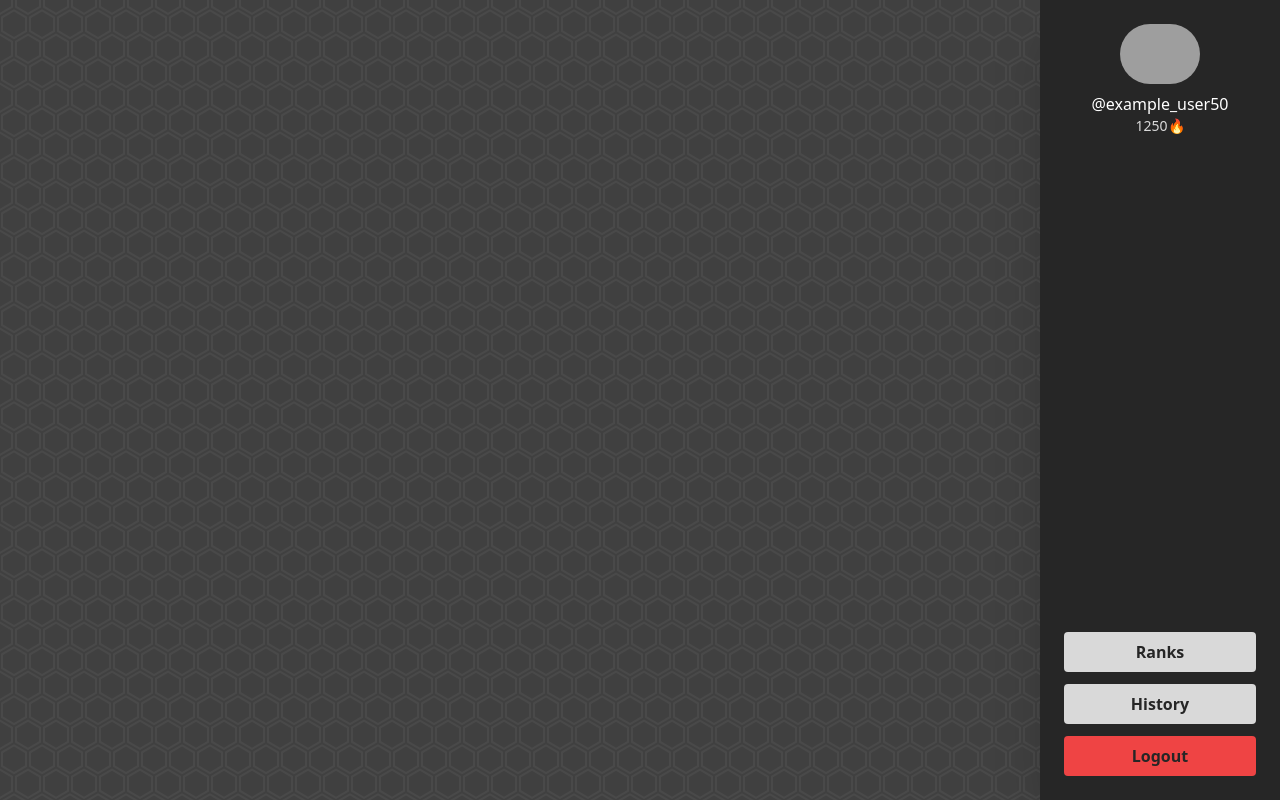
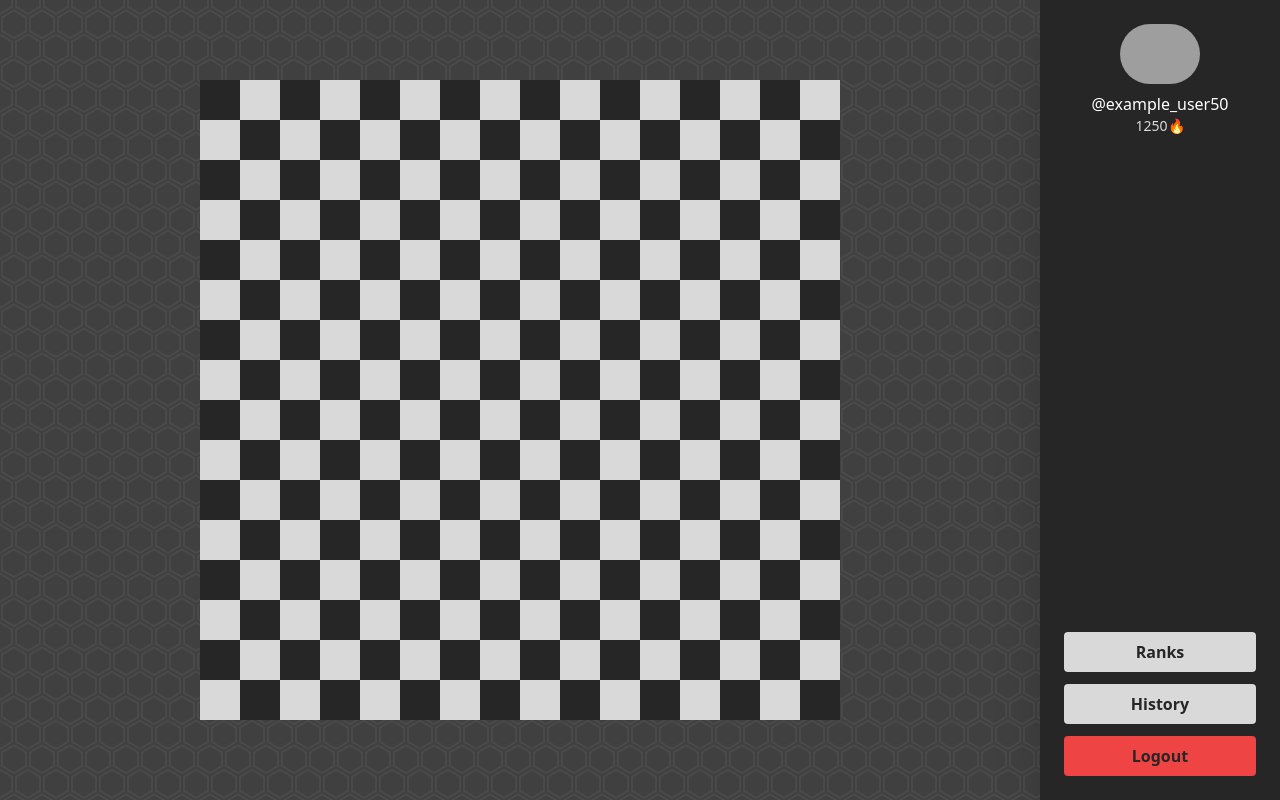
Before and after one commit to JStoch/halma, a React (Vite) app in the folder frontend/: page /game in a window 1280 px wide. Built offline with nearby package versions, Linux system fonts and the light colour scheme; grey boxes are pictures that could not be loaded.

Commit message:
Board-v1

```diff
--- a/frontend/src/App.jsx
+++ b/frontend/src/App.jsx
@@ -1,5 +1,6 @@
 import { Routes, Route } from "react-router-dom";
 import Home from "./pages/Home";
+import Game from "./pages/Game";
 import Sidebar from "./components/Sidebar";
 
 function App() {
@@ -8,6 +9,7 @@ function App() {
       <Sidebar />
       <Routes>
         <Route path="/" element={<Home />} />
+        <Route path="/game" element={<Game />} />
       </Routes>
     </div>
   );
--- a/frontend/src/components/Board/Field.jsx
+++ b/frontend/src/components/Board/Field.jsx
@@ -1,7 +1,9 @@
-function Field({ color }) {
+function Field({ color, size }) {
   const bgColor = color === "white" ? "bg-platinum" : "bg-neutral-800";
+  const cellWidth = size === "big" ? "w-10" : "w-7";
+  const cellHeight = size === "big" ? "h-10" : "h-7";
 
-  return <div className={`${bgColor} w-7 h-7`}></div>;
+  return <div className={`${bgColor} ${cellWidth} ${cellHeight}`}></div>;
 }
 
 export default Field;
--- a/frontend/src/components/Board/index.jsx
+++ b/frontend/src/components/Board/index.jsx
@@ -1,13 +1,17 @@
 import Field from "./Field";
 
-function Board() {
+function Board({ size }) {
   return (
     <div>
       {[...Array(16)].map((e, i) => (
         <div key={i}>
           <div className="flex">
             {[...Array(16)].map((e, j) => (
-              <Field key={i} color={(i + j) % 2 ? "white" : "black"} />
+              <Field
+                key={j}
+                color={(i + j) % 2 ? "white" : "black"}
+                size={size}
+              />
             ))}
           </div>
         </div>
--- a/frontend/src/components/Button/index.jsx
+++ b/frontend/src/components/Button/index.jsx
@@ -1,9 +1,10 @@
-function Button({ value, className, url }) {
+function Button({ value, className, href, target, onClick }) {
   return (
     <a
-      href={url ? url : "#"}
-      target={"_blank" ? url : "_self"}
+      href={href ? href : "#"}
+      target={target ? target : "_self"}
       className={`flex justify-center items-center rounded px-4 py-2 text-neutral-800 ${className}`}
+      onClick={onClick}
     >
       <span className="font-bold">{value}</span>
     </a>
--- /dev/null
+++ b/frontend/src/pages/Game.jsx
@@ -0,0 +1,11 @@
+import Board from "../components/Board";
+
+function Game() {
+  return (
+    <div className="flex-1 flex justify-center items-center">
+      <Board size="big" />
+    </div>
+  );
+}
+
+export default Game;
--- a/frontend/src/pages/Home.jsx
+++ b/frontend/src/pages/Home.jsx
@@ -1,31 +1,43 @@
 import Button from "../components/Button";
 import Board from "../components/Board";
+import { useNavigate } from "react-router-dom";
 
 function Home() {
+  const navigate = useNavigate();
+
   return (
     <div className="flex-1 flex">
-      <div className="basis-2/3 flex flex-col items-center p-8">
+      <div className="basis-2/3 flex flex-col justify-center items-center p-8">
         <h1 className="text-8xl text-white text-shadow shadow-neutral-800 select-none">
           Halma.com
         </h1>
         <h2 className="text-2xl mb-8 text-white text-shadow shadow-neutral-800 select-none">
           The biggest (and only) halma server with competetive features
         </h2>
-        <Board />
+        <Board size="small" />
       </div>
       <div className="flex flex-col p-5 gap-6 justify-center">
         <Button
           className="bg-lime-300 hover:bg-lime-200 text-2xl px-8 py-8 bor"
           value="Ranked game"
+          onClick={(e) => {
+            e.preventDefault();
+            navigate("/game");
+          }}
         />
         <Button
           className="bg-cyan-300 hover:bg-cyan-200 text-2xl px-8 py-8 bor"
           value="Custom game"
+          onClick={(e) => {
+            e.preventDefault();
+            navigate("/game");
+          }}
         />
         <Button
           className="bg-amber-300 hover:bg-amber-200 text-2xl px-8 py-8 bor"
           value="Learn halma rules"
-          url="https://en.wikipedia.org/wiki/Halma#Rules"
+          href="https://en.wikipedia.org/wiki/Halma#Rules"
+          target="_blank"
         />
       </div>
     </div>
```
